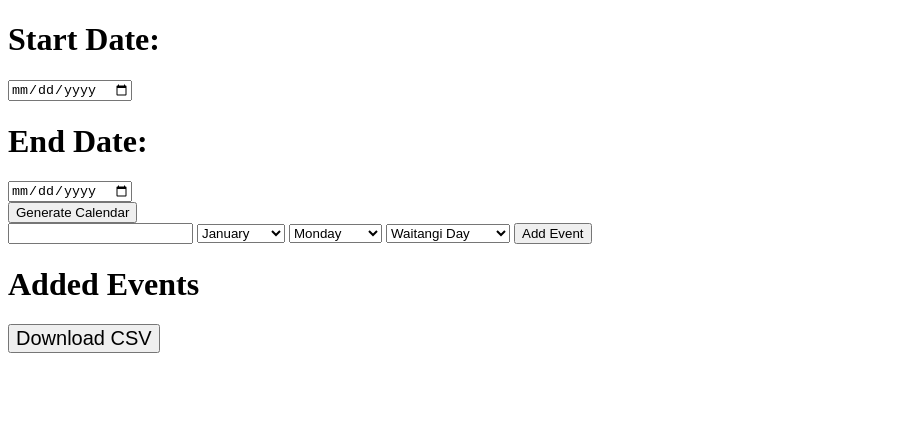
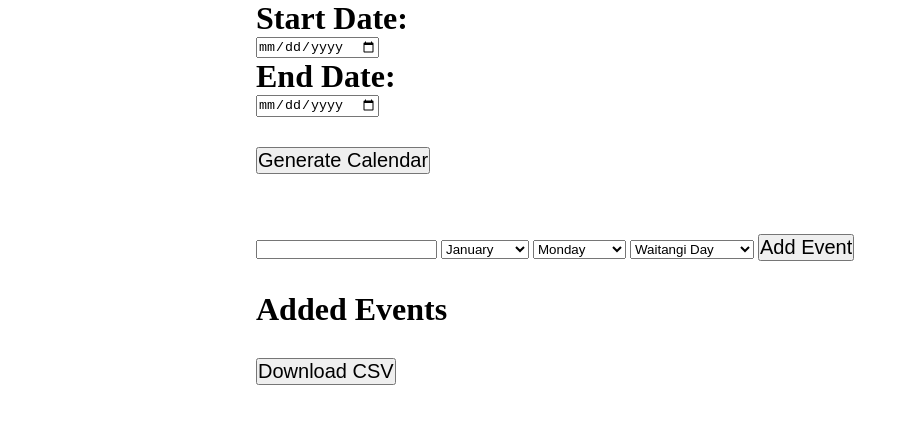
Before and after one commit to j-vanolst/SVS-Calendar, a plain HTML site: page index.html in a window 1280 px wide. Shown: the whole page, without its empty margins (0-909 px from the left). Drawn offline with Linux system fonts and the light colour scheme.

Commit message:
3rd commit
added some (shitty) css

```diff
--- a/index.html
+++ b/index.html
@@ -7,12 +7,14 @@
     <script src='script.js'></script>
   </head>
   <body>
+    <div id='mainContent'>
       <h1>Start Date:</h1>
       <input type='date' id='startDate'></input>
       <h1>End Date:</h1>
       <input type='date' id='endDate'></input>
       <br>
       <input type='button' id='btnGenerateCalendar' value='Generate Calendar'></input>
+    </div>
     <div id='eventList'>
       <input id='inptDate' type='number'></input>
       <select id='slctMonth'>
--- a/style.css
+++ b/style.css
@@ -1,3 +1,18 @@
-#btnGenerateCSV {
+* {
+  padding: 0;
+  margin: 0;
+}
+body {
+  margin-left: 20%;
+  margin-right: 20%;
+}
+input[type='button'] {
   font-size: 20px;
+  margin-bottom: 30px;
+  margin-top: 30px;
 }
+#mainContent {
+  margin-left: auto;
+  margin-right: auto;
+  display: block;
+}
```
Lines whose indentation alone changed are shown as unchanged.
